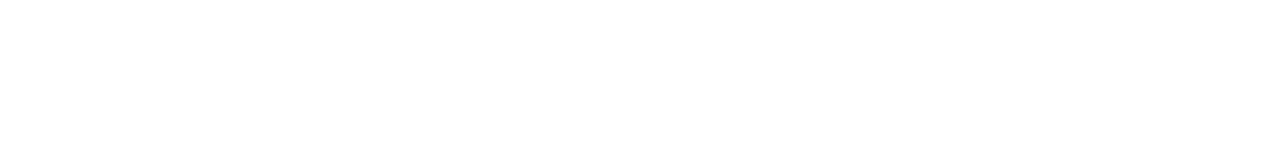
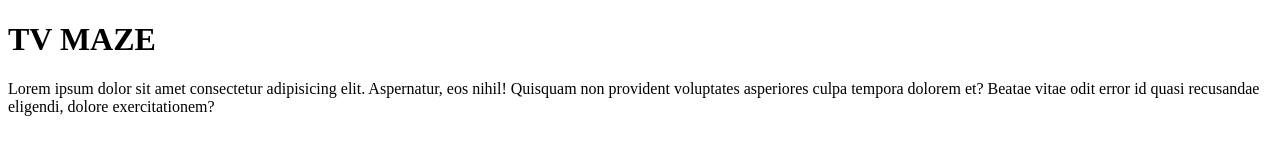
Before and after one commit to carlosmadrigal84/Frontend-con-JS, a website: page Día 1/TVmaze.html in a window 1280 px wide. Drawn offline with Linux system fonts and the light colour scheme.

Commit message:
TVMAZE original

```diff
--- a/Día 1/TVmaze.html
+++ b/Día 1/TVmaze.html
@@ -10,6 +10,12 @@
 
   </head>
   <body>
-    <h1></h1>
+    <h1>TV MAZE</h1>
+    <p id="my-p" class="texto" data-cy="selector-cypress">Lorem ipsum dolor sit amet consectetur adipisicing elit. Aspernatur, eos nihil!
+      Quisquam non provident voluptates asperiores culpa tempora dolorem et? Beatae vitae odit error id quasi recusandae eligendi,
+      dolore exercitationem?
+    </p>
+    <script>
+    </script>
   </body>
 </html>
```
